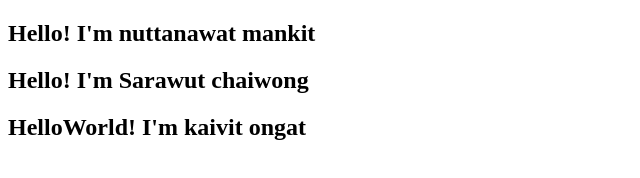
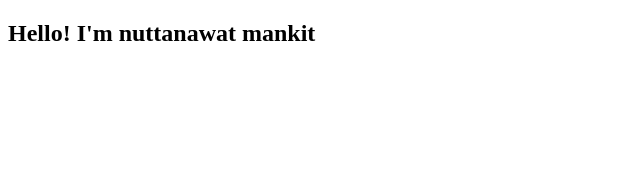
Before and after one commit to GL0riFy/Moeping, a plain HTML site: page index1.html in a window 1280 px wide. Shown: the whole page, without its empty margins (0-640 px from the left). Drawn offline with Linux system fonts and the light colour scheme.

Commit message:
Update index1.html

```diff
--- a/index1.html
+++ b/index1.html
@@ -9,12 +9,4 @@
 <body>
     <h2>Hello! I'm nuttanawat mankit</h2>
 </body>
-
 </html>
-<body>
-    <h2>Hello! I'm Sarawut chaiwong</h2>
-</body>
-</html>
-    <h2>HelloWorld! I'm kaivit ongat</h2>
-</body>
-</html>
```
